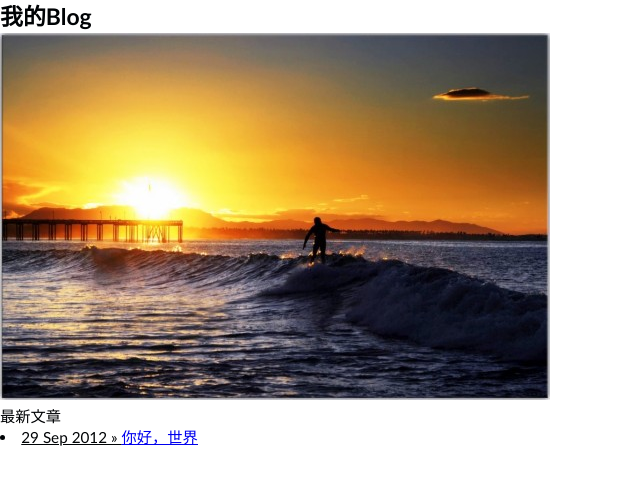
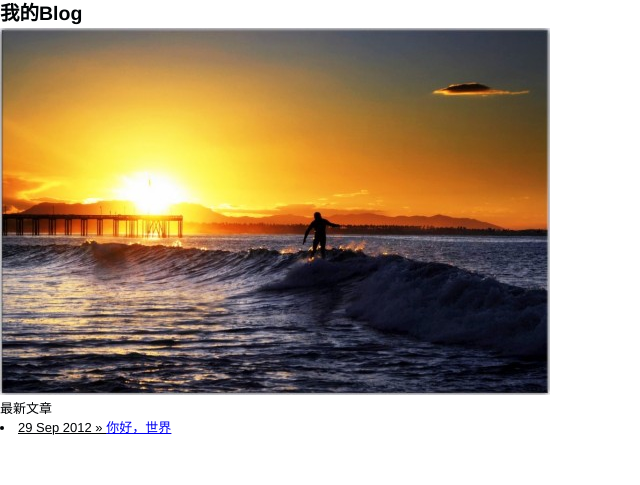
Before and after one commit to Chenkun0128/iamchenkun, a Jekyll site: the page built from index.html, in a window 1280 px wide. Shown: the top 485 px of the page, without its empty margins (0-640 px from the left). Built offline with Jekyll 4.4.1, drawn with Linux system fonts in a browser that asks for light colours; some web fonts are replaced.

Commit message:
update index

```diff
--- a/_layouts/default.html
+++ b/_layouts/default.html
@@ -3,22 +3,24 @@
 <head>
 <meta http-equiv="content-type" content="text/html; charset=utf-8" />
 <style type="text/css">
-@import url(http://fonts.googleapis.com/css?family=Covered+By+Your+Grace);
-        @import url(http://fonts.googleapis.com/css?family=Neucha);
-
 * { margin:0; }
 body{
     background: white;
     color: #000305;
-            font-size: 95.5%; /* Base font size: 14px */
-            font-family: 'Trebuchet MS', Trebuchet, 'Lucida Grande', 'Lucida Sans', Arial, sans-serif;
+    font: 13px Helvetica, arial, freesans, clean, sans-serif;
     line-height: 1.429;
+    text-align: center;
+    }
+.allpage{
 	text-align: left;
+	width: 960px;
 }
 </style>
 <title>{{page.title}}</title>
 </head>
 <body>
+	<div class="allpage">
 		{{content}}
+	</div>
 </body>
 </html>
```
Also changed, not shown: 1 other file. Lines whose indentation alone changed are shown as unchanged.
